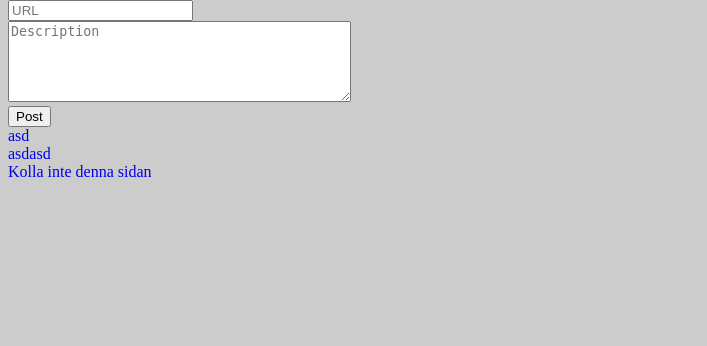
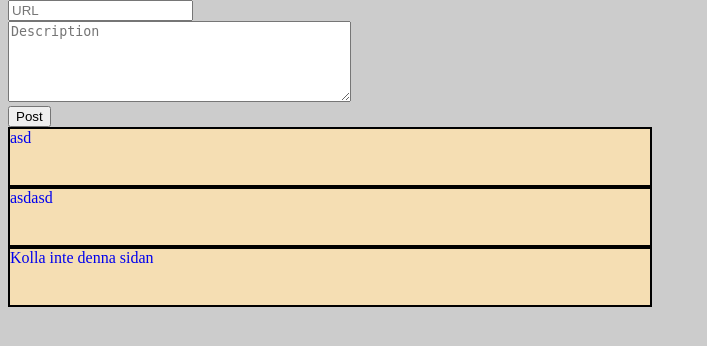
Before and after one commit to Modigsson/Cyberlink, a PHP site: page /home.php in a window 1280 px wide. Shown: the part 68-414 px from the top of the page, without its empty margins (0-707 px from the left). Run offline with PHP 8.4, Linux system fonts and the light colour scheme.

Commit message:
tried to fix some css

```diff
--- a/home.php
+++ b/home.php
@@ -10,9 +10,11 @@ include 'includes/header.php';
 <body>
 <div class="container">
   <form action="posts/store.php" method="POST">
-    <input type="url" name="URL" placeholder="URL"></br>
-    <textarea class="link" rows="5" cols="40" name="content" placeholder="Description"></textarea></br>
-    <input type="submit" name="Submit" value="Post">
+    <div class="linkField">
+    <input class="urlField" type="url" name="URL" placeholder="URL"></br>
+    <textarea class="descriptionField" class="link" rows="5" cols="40" name="content" placeholder="Description"></textarea></br>
+    <input class="linkSubmit" type="submit" name="Submit" value="Post">
+  </div>
 </div>
 
 </form>
--- a/style.css
+++ b/style.css
@@ -103,12 +103,13 @@ a {
   text-align: center;
 }
 
-.post div {
+.post {
   border: 2px solid black;
   height: 7vh;
   width: 50vw;
   background-color: wheat;
 }
+
 
 /*CSS for Signuppage*/
 
```
